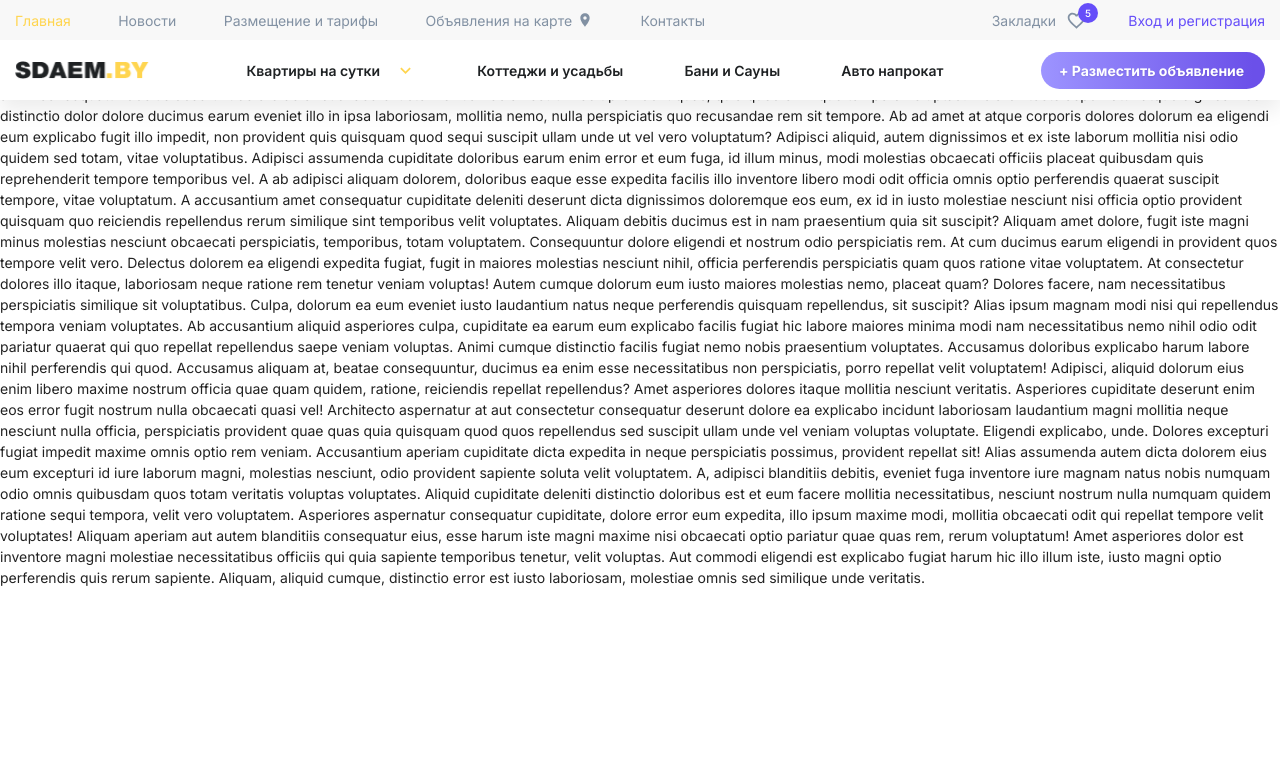
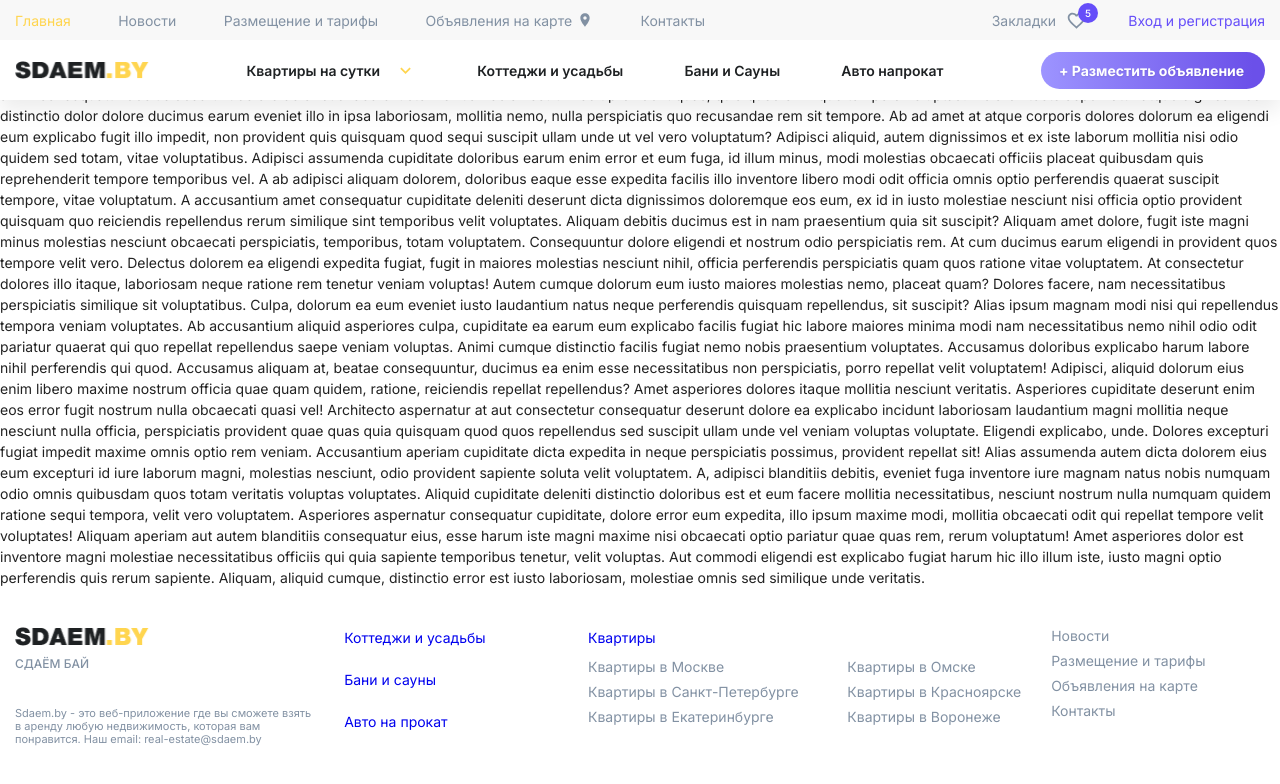
Before and after one commit to Undefined-deve1oper/react-sdaem-by, a React (Create React App) app: page / in a window 1280 px wide. Shown: the top 784 px of the page. Built offline with nearby package versions, Linux system fonts and the light colour scheme.

Commit message:
add footer-body layout in footer

```diff
--- a/src/app/components/common/Footer/Footer.tsx
+++ b/src/app/components/common/Footer/Footer.tsx
@@ -1,9 +1,11 @@
 import React from 'react';
+import FooterBody from "./FooterBody";
 
-const Footer = () => {
+const Footer: React.FC = () => {
     return (
         <footer className="footer">
             <div className="footer__container _container">
+                <FooterBody/>
             </div>
         </footer>
     );
--- /dev/null
+++ b/src/app/components/common/Footer/FooterBody.tsx
@@ -0,0 +1,125 @@
+import React from 'react';
+import Logo from "../Logo";
+import {NavLink} from "react-router-dom";
+
+const FooterBody: React.FC = () => {
+    return (
+        <div className={"footer__body"}>
+            <div className="footer__main">
+                <Logo className={"footer__logo logo"} />
+                <h3 className="footer__subtitle">СДАЁМ БАЙ</h3>
+                <div className="footer__text">
+                    <p>
+                        Sdaem.by - это веб-приложение где вы сможете взять в аренду
+                        любую недвижимость, которая вам понравится. Наш email:
+                        real-estate@sdaem.by
+                    </p>
+                </div>
+            </div>
+            <div className="footer__menu menu-footer">
+                <div className="menu-footer__column">
+                    <NavLink
+                        className={"menu-footer__title _footer-title"}
+                        to={"/cottages-and-manor/"}
+                    >
+                        Коттеджи и усадьбы
+                    </NavLink>
+                    <NavLink
+                        className={"menu-footer__title _footer-title"}
+                        to={"/baths-and-saunas/"}
+                    >
+                        Бани и сауны
+                    </NavLink>
+                    <NavLink
+                        className={"menu-footer__title _footer-title"}
+                        to={"/car-rental/"}
+                    >
+                        Авто на прокат
+                    </NavLink>
+                </div>
+                <div className="menu-footer__column menu-footer__column_big">
+                    <NavLink
+                        className={"menu-footer__title _small _footer-title"}
+                        to={"/apartments-for-a-day/"}
+                    >
+                        Квартиры
+                    </NavLink>
+                    <ul className="menu-footer__list">
+                        <li className="menu-footer__item">
+                            <NavLink
+                                className="menu-footer__link"
+                                to={"/apartments-for-a-day/moscow/"}
+                            >
+                                Квартиры в Москве
+                            </NavLink>
+                            <NavLink
+                                className="menu-footer__link"
+                                to={"/apartments-for-a-day/saint-petersburg/"}
+                            >
+                                Квартиры в Санкт-Петербурге
+                            </NavLink>
+                            <NavLink
+                                className="menu-footer__link"
+                                to={"/apartments-for-a-day/ekaterinburg/"}
+                            >
+                                Квартиры в Екатеринбурге
+                            </NavLink>
+                        </li>
+                        <li className="menu-footer__item">
+                            <NavLink
+                                className="menu-footer__link"
+                                to={"/apartments-for-a-day/omsk/"}
+                            >
+                                Квартиры в Омске
+                            </NavLink>
+                            <NavLink
+                                className="menu-footer__link"
+                                to={"/apartments-for-a-day/krasnoyarsk/"}
+                            >
+                                Квартиры в Красноярске
+                            </NavLink>
+                            <NavLink
+                                className="menu-footer__link"
+                                to={"/apartments-for-a-day/voronezh/"}
+                            >
+                                Квартиры в Воронеже
+                            </NavLink>
+                        </li>
+                    </ul>
+                </div>
+                <div className="menu-footer__column">
+                    <ul
+                        className="menu-footer__list"
+                        style={{
+                            flexDirection: "column",
+                            alignItems: "flex-start"
+                        }}
+                    >
+                        <li className="menu-footer__item">
+                            <NavLink className="menu-footer__link" to={"/news/"}>
+                                Новости
+                            </NavLink>
+                            <NavLink
+                                className="menu-footer__link"
+                                to={"/accommodation-and-rates/"}
+                            >
+                                Размещение и тарифы
+                            </NavLink>
+                            <NavLink
+                                className="menu-footer__link"
+                                to={"/ads-on-the-map"}
+                            >
+                                Объявления на карте
+                            </NavLink>
+                            <NavLink className="menu-footer__link" to={"/contacts"}>
+                                Контакты
+                            </NavLink>
+                        </li>
+                    </ul>
+                </div>
+            </div>
+        </div>
+    );
+};
+
+export default FooterBody;
--- /dev/null
+++ b/src/app/components/common/Footer/styles/_footer.scss
@@ -0,0 +1,226 @@
+.footer {
+	width: 100%;
+	background: $lightColor;
+	padding: 39px 0px 42px;
+	// .footer__container
+	&__container {
+	}
+
+	// .footer__body
+	&__body {
+		display: grid;
+		grid-template-columns: 300px 1fr;
+		@include adaptiv-value("gap", 30, 0, 1);
+		@include adaptiv-value("padding-bottom", 30, 15, 1);
+		@media (max-width: $md2 + px) {
+			display: flex;
+			flex-direction: column;
+		}
+	}
+
+	// .footer__main
+	&__main {
+		display: flex;
+		flex-direction: column;
+		@media (max-width: $md2 + px) {
+			margin: 0px 0px 15px 0px;
+		}
+	}
+
+	// .footer__logo
+	&__logo {
+		margin: 0px 0px 10px 0px;
+	}
+
+	// .footer__subtitle
+	&__subtitle {
+		font-weight: 500;
+		font-size: 12px;
+		line-height: 15px;
+		color: $mainColor;
+		@include adaptiv-value("margin-bottom", 36, 25, 1);
+	}
+
+	// .footer__text
+	&__text {
+		flex: 1 1 auto;
+		font-weight: 400;
+		font-size: 11px;
+		line-height: 13px;
+		color: $mainColor;
+	}
+
+	// .footer__menu
+	&__menu {
+	}
+
+	// .footer__contact
+	&__contact {
+		display: flex;
+		align-items: center;
+		justify-content: space-between;
+		gap: 20px;
+		flex-wrap: wrap;
+		@include adaptiv-value("padding-bottom", 30, 15, 1);
+	}
+
+	// .footer__social
+	&__social {
+		font-weight: 500;
+		font-size: 14px;
+		line-height: 17px;
+		color: $darkColor;
+	}
+
+	// .footer__payment-methods
+	&__payment-methods {
+
+	}
+
+	// .footer__copyrights
+	&__copyrights {
+
+	}
+}
+
+.menu-footer {
+	display: flex;
+	align-items: flex-start;
+	flex-wrap: wrap;
+	gap: 30px;
+
+	// .menu-footer__title
+	&__title {
+		&._small {
+			&:not(:last-child) {
+				margin: 0px 0px 10px 0px;
+			}
+		}
+
+		&:not(:last-child) {
+			margin: 0px 0px 21px 0px;
+		}
+	}
+
+	// .menu-footer__column
+	&__column {
+		flex: 1 1 150px;
+		display: flex;
+		flex-direction: column;
+		align-items: flex-start;
+
+		&_big {
+			flex: 1 0 350px;
+		}
+	}
+
+	// .menu-footer__list
+	&__list {
+		display: flex;
+		align-items: center;
+		@include adaptiv-value("column-gap", 50, 0, 1);
+		@media (max-width: $md4 + px) {
+			flex-wrap: wrap;
+			gap: 15px;
+		}
+	}
+
+	// .menu-footer__item
+	&__item {
+		flex: 0 1 50%;
+		font-weight: 400;
+		font-size: 14px;
+		line-height: 17px;
+		color: $mainColor;
+
+		display: flex;
+		flex-direction: column;
+		align-items: flex-start;
+	}
+
+	// .menu-footer__link
+	&__link {
+		color: inherit;
+		font-weight: inherit;
+		line-height: inherit;
+		overflow: hidden;
+		text-overflow: ellipsis;
+		white-space: nowrap;
+		transition: all 0.3s ease-out 0s;
+
+		&:not(:last-child) {
+			margin: 0px 0px 8px 0px;
+		}
+
+		@media (any-hover: hover) {
+			&:hover {
+				color: $infoColor;
+			}
+		}
+	}
+}
+
+.social-footer {
+	display: flex;
+	align-items: center;
+	justify-content: center;
+	column-gap: 25px;
+	color: $darkColor;
+
+	// .social-footer__links
+	&__links {
+		display: flex;
+		align-items: center;
+		column-gap: 16px;
+	}
+
+	// .social-footer__link
+	&__link {
+		height: 100%;
+		display: flex;
+		align-items: center;
+		justify-content: center;
+		color: inherit;
+		transition: all 0.3s ease-out 0s;
+
+		@media (any-hover: hover) {
+			&:hover {
+				color: $infoColor;
+				transform: translate(0, -5px);
+			}
+		}
+	}
+}
+
+.copyrights-footer {
+	border-top: 1px solid $mainColor;
+	padding: 30px 0px 0px 0px;
+	// .copyrights-footer__text
+	&__text {
+		color: $darkColor;
+		font-weight: 500;
+		font-size: 14px;
+		text-align: center;
+
+		& a {
+			color: $infoColor;
+		}
+	}
+}
+
+.payment-methods {
+	flex: 0 1 340px;
+	display: flex;
+	align-items: center;
+	justify-content: flex-start;
+	gap: 15px;
+	@media (max-width: $md4 + px) {
+		flex-wrap: wrap;
+	}
+
+	// .payment-methods__image
+	&__image {
+		flex: 0 1 16.6%;
+		height: auto;
+	}
+}
--- a/src/app/scss/components/index.scss
+++ b/src/app/scss/components/index.scss
@@ -5,4 +5,5 @@
 @import "../../components/common/Dropdown/styles/dropdown";
 @import "../../components/common/Burger/styles/burger";
 @import "../../components/common/Fields/SelectField/styles/select-field";
+@import "../../components/common/Footer/styles/footer";
 @import "../../components/ui/PhoneMenu/styles/phone-menu";
```
Also changed, not shown: src/app/components/common/Footer/FooterCopyrights.tsx (added, +11 -0 lines), src/app/components/common/Footer/FooterContact.tsx (added).
